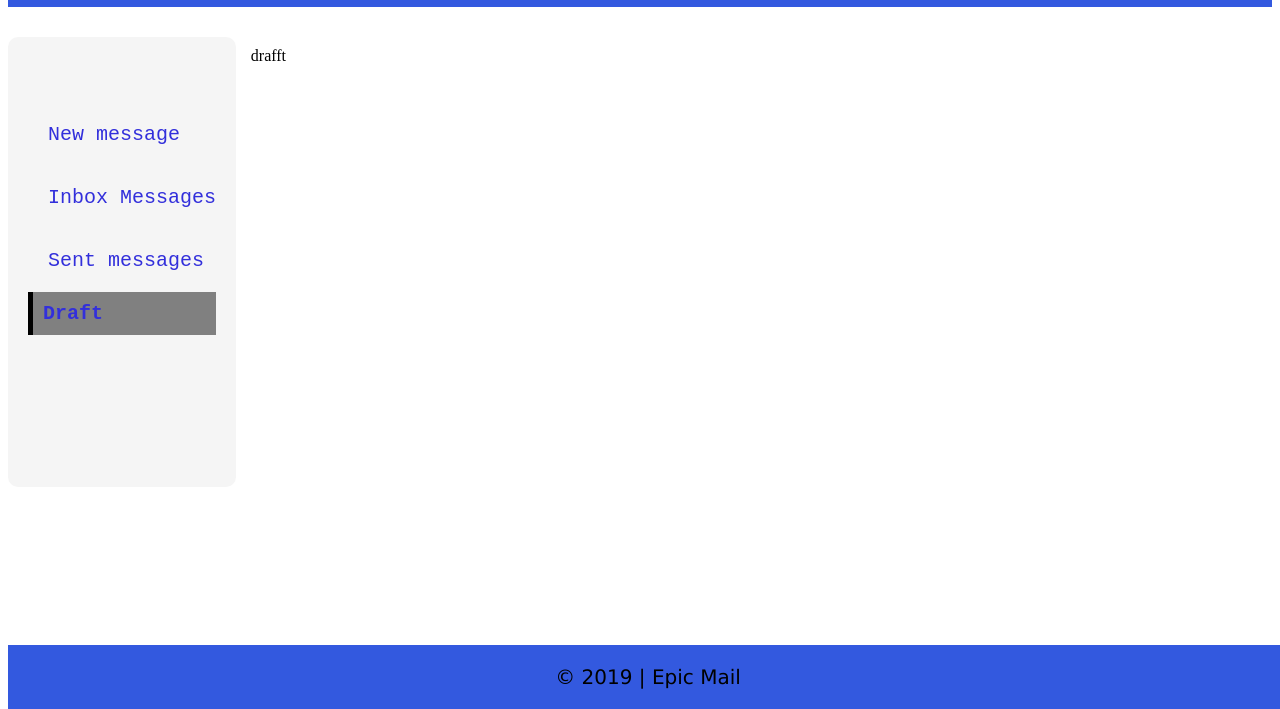
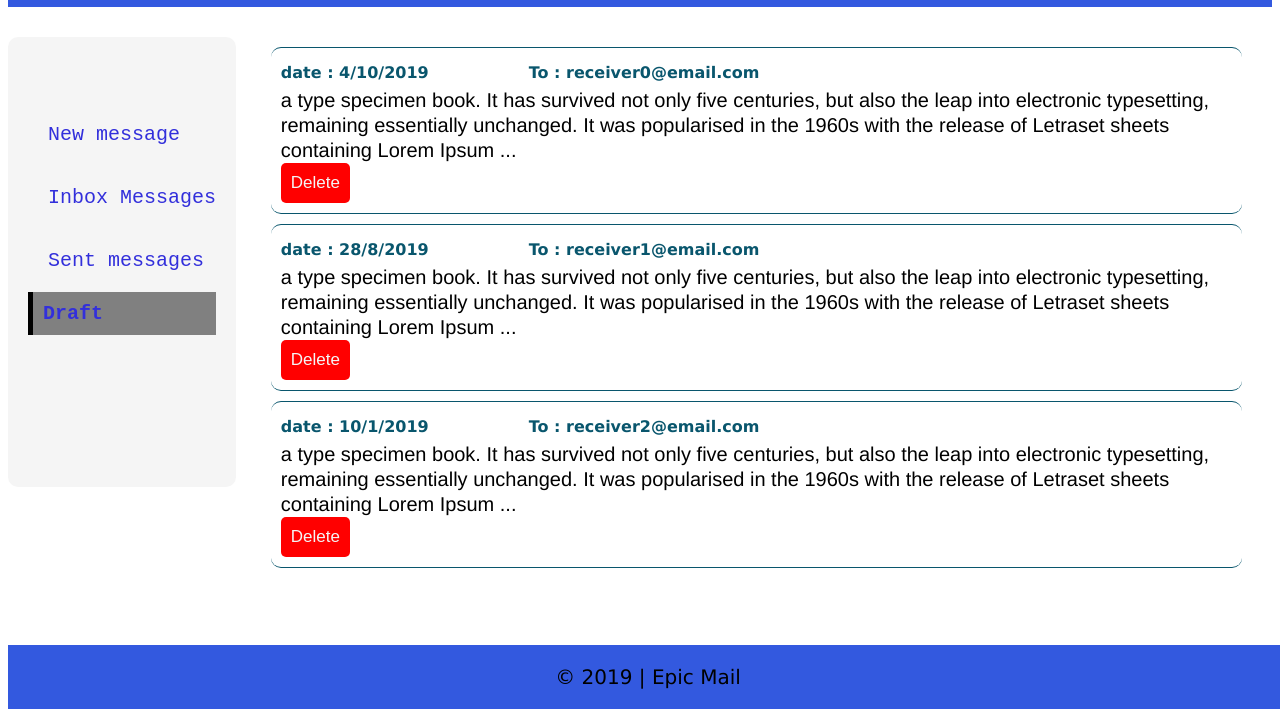
Before and after one commit to alainburindi/Epic_Mail, a plain HTML site: page UI/html/messages.html in a window 1280 px wide. Both pictures are taken after a click on the item "Draft". Shown: the part 91-800 px from the top of the page. Drawn offline with Linux system fonts and the light colour scheme.

Commit message:
allow user to view drafted message and delete any drafted message

```diff
--- a/UI/html/messages.html
+++ b/UI/html/messages.html
@@ -33,7 +33,6 @@
             <div id="sent_content">
             </div>
             <div id="draft_content">
-                    drafft
             </div>
             <div id="new_content">
                 <form action="">
@@ -41,9 +40,9 @@
                     <input type="email">
                     <label for="">To group :</label>
                     <select name="" id="">
+                        <option value="" disabled selected>Choose a group</option>
                         <option value="">group 1</option>
                         <option value="">group 2</option>
-
                     </select>
                     <label for="">Message : </label>
                     <textarea>
--- a/UI/js/messages.js
+++ b/UI/js/messages.js
@@ -4,6 +4,7 @@ let draft = document.getElementById("draft_content");
 let newContent = document.getElementById("new_content");
 let inboxInitiated = false;
 let sentInitiated = false;
+let draftInitiated = false;
 inbox.style.display = "none";
 sent.style.display = "none";
 draft.style.display = "none";
@@ -45,6 +46,7 @@ let draftBtn = document.getElementById("draft");draftBtn.addEventListener('click
         inbox.style.display = "none";
         sent.style.display = "none";
         newContent.style.display = "none";
+        initDraftMessage();
     }
 })
 
@@ -131,6 +133,43 @@ function initSentMessage() {
 
 }
 
+
+function initDraftMessage() {
+    if (!draftInitiated){
+        for (let index = 0; index < 3; index++) {
+            let messageContainer = document.createElement("div");
+            let senderElement = document.createElement("div");
+            let contentElement= document.createElement("div");
+            let fromElement = document.createTextNode("To : ");
+            let dateElement = document.createElement("span");
+            let retract = document.createElement("button");
+            retract.innerHTML = "Delete";
+            let day = getRandomNumber(1,30);
+            let month = getRandomNumber(1,12);
+            let year = 2019;
+            dateElement.innerHTML = "date : " +day+"/"+month+"/"+year;
+            senderElement.classList += "sender";
+            contentElement.classList += "message";
+            messageContainer.classList += "messageContainer";
+
+            let s = "receiver"+index+"@email.com";
+            let c = "a type specimen book.  It has survived not only five centuries, but also the leap into electronic typesetting, remaining essentially unchanged. It was popularised in the 1960s with the release of Letraset sheets containing Lorem Ipsum ...";
+            senderElement.appendChild(fromElement);
+            senderElement.appendChild( document.createTextNode(s));
+            senderElement.appendChild(dateElement);
+            contentElement.appendChild(document.createTextNode(c));
+            messageContainer.appendChild(senderElement);
+            messageContainer.appendChild(contentElement);
+            messageContainer.appendChild(retract);
+            draft.appendChild(messageContainer);
+            retract.addEventListener('click', ()=>{
+                draft.removeChild(retract.parentElement)
+            })
+        }
+        draftInitiated = true;
+    }
+}
+
 function getRandomNumber(min,max) {
     return Math.floor(Math.random() * (max - min) + min);
 }
```
